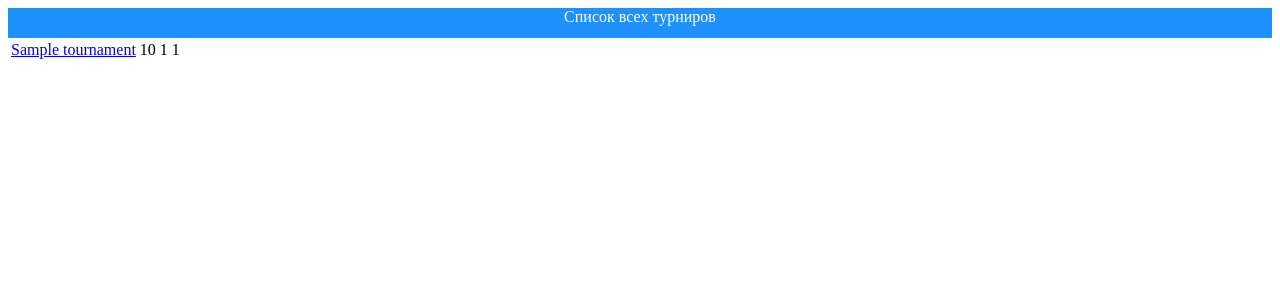
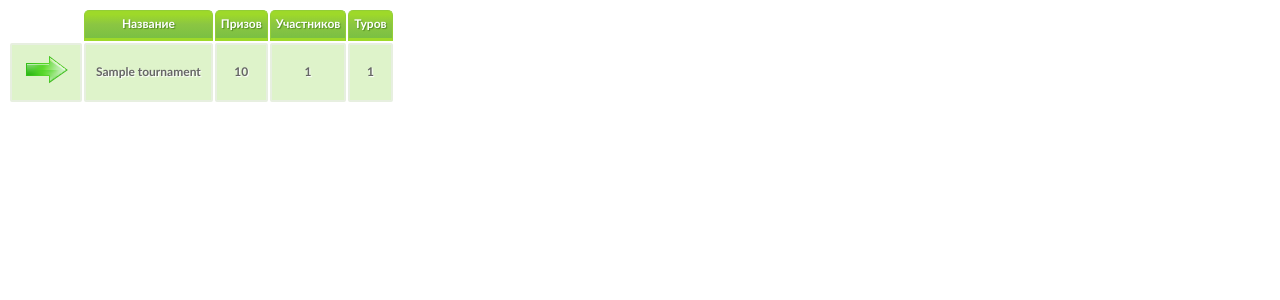
Before and after one commit to tstrinity/chess, a Django app: page /tournaments/ in a window 1280 px wide. Shown: the top 300 px of the page. Run offline with Django 3.2, Linux system fonts and the light colour scheme; tables that the repository leaves empty hold one stand-in row (values such as "Sample post").

Commit message:
css templates

```diff
--- a/default.py
+++ b/default.py
@@ -2,14 +2,14 @@ __author__ = 'tstrinity'
 
 from Chess.apps.tournament.models import *
 
-t = Tournament(name = 'bilbo')
+t = Tournament(name = 'milbo')
 t.prize_positions_amount = 1
 t.save()
 for i in range(1,9):
     p = Player(name = 'Vasya' + str(i), elo_rating = 50*i)
     p.save()
-    tp = PlayersInTournament(player = p, tournament=t)
+    tp = PlayersInTournament(player = p, tournament = t)
     tp.save()
 t.create_tours()
-tr = t._tours.get(pk = 2)
+tr = t._tours.get(pk = 1)
 tr.create_games()
--- /dev/null
+++ b/static/css/main.css
@@ -0,0 +1,5 @@
+.tournament_info {
+    font-family: "Trebuchet MS", sans-serif;
+    font-size: 12px;
+    font-style: normal;
+}
--- a/static/css/table.css
+++ b/static/css/table.css
@@ -1,6 +1,6 @@
 .tournament_table {
     font-family: "Trebuchet MS", sans-serif;
-    font-size: 16px;
+    font-size: 12px;
     font-weight: bold;
     line-height: 1.4em;
     font-style: normal;
@@ -8,7 +8,7 @@
 }
 
 .tournament_table thead th{
-    padding:15px;
+    padding:5px;
     color:#fff;
     text-shadow:1px 1px 1px #568F23;
     border:1px solid #93CE37;
@@ -34,3 +34,32 @@
     border-top-left-radius:5px;
     border-top-right-radius:5px;
 }
+
+.tournament_table tfoot td{
+    color: #9CD009;
+    font-size:32px;
+    text-align:center;
+    padding:10px 0px;
+    text-shadow:1px 1px 1px #444;
+}
+.tournament_table tfoot th{
+    color:#666;
+}
+
+.tournament_table thead th:empty{
+    background:transparent;
+    border:none;
+}
+
+.tournament_table tbody td{
+    padding-right: 10px;
+    padding-left: 10px;
+    text-align:center;
+    background-color:#DEF3CA;
+    border: 2px solid #E7EFE0;
+    -moz-border-radius:2px;
+    -webkit-border-radius:2px;
+    border-radius:2px;
+    color:#666;
+    text-shadow:1px 1px 1px #fff;
+}
--- a/templates/tournament/index.html
+++ b/templates/tournament/index.html
@@ -1,22 +1,22 @@
-<!DOCTYPE HTML PUBLIC "-//W3C//DTD HTML 4.01 Transitional//EN"
-        "http://www.w3.org/TR/html4/loose.dtd">
-<html>
-<head>
-    <title></title>
-</head>
-<body>
-    <div style="background-color: #1e90ff;color: white;width: 100%;height: 30px;text-align: center;">
-        Список всех турниров
-    </div>
-    <table>
+{% extends 'tournament/master_page.html' %}
+{% block body %}
+<table class="tournament_table">
+    <thead>
+        <th></th>
+        <th>Название</th>
+        <th>Призов</th>
+        <th>Участников</th>
+        <th>Туров</th>
+    </thead>
     {% for info_row in info %}
         <tr>
-        <td><a href="/tournaments/{{ info_row.id }}/">{{ info_row.name }}</a> </td>
+            <td><a href="/tournaments/{{ info_row.id }}/">
+                <img src="{{ STATIC_PREFIX }}img/arrow_right_green.png"></a></td>
+            <td>{{ info_row.name }}</td>
             <td>{{ info_row.prize_positions_amount }}</td>
             <td>{{ info_row.players_amount }}</td>
             <td>{{ info_row.tours_amount }}</td>
         </tr>
     {% endfor %}
 </table>
-</body>
-</html>
+{% endblock %}
--- a/templates/tournament/master_page.html
+++ b/templates/tournament/master_page.html
@@ -2,4 +2,5 @@
 {% block includes %}
 {{ block.super }}
     <link rel="stylesheet" href="{{ STATIC_PREFIX }}css/table.css" type="text/css" media="screen" />
+    <link rel="stylesheet" href="{{ STATIC_PREFIX }}css/main.css" type="text/css" media="screen" />
 {% endblock %}
```
Also changed, not shown: templates/tournament/details.html (+10 -4 lines), static/img/arrow_right_green.png (added). Lines whose indentation alone changed are shown as unchanged.
